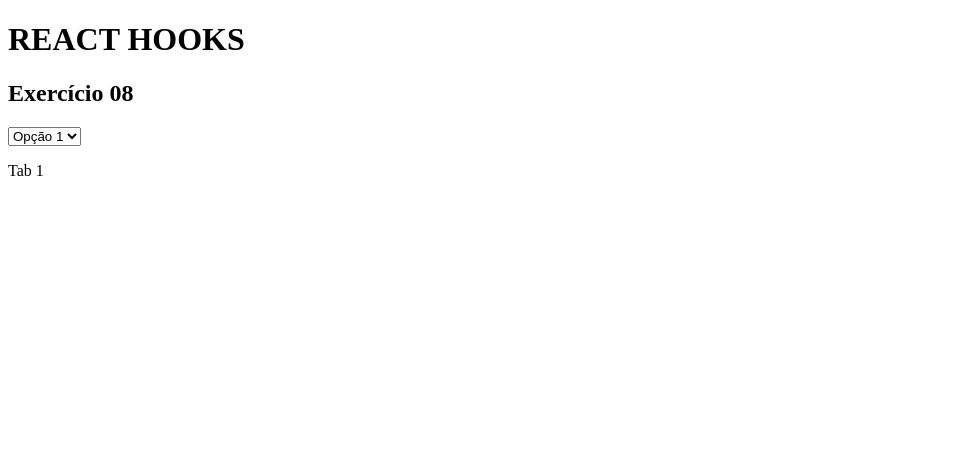
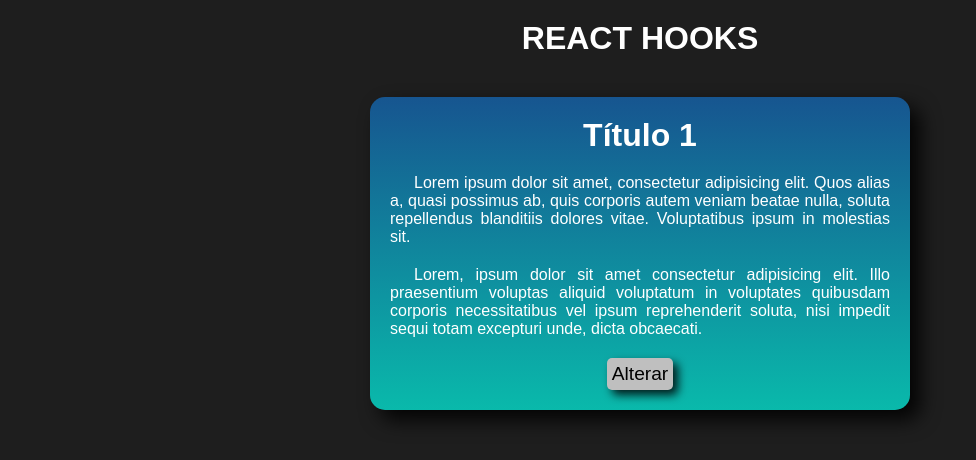
Before and after one commit to PedroSmaxY/React_Next_Hooks, a React (Vite) app: page / in a window 1280 px wide. Shown: the top 460 px of the page, without its empty margins (0-976 px from the left). Built offline with nearby package versions, Linux system fonts and the light colour scheme.

Commit message:
10_hooks

```diff
--- a/src/App.tsx
+++ b/src/App.tsx
@@ -8,7 +8,8 @@
 // import HookState07 from "./components/UseState_07";
 // import HookState08 from "./components/UseState_08";
 // import HookState09 from "./components/UseState_09";
-import HookState10 from "./components/UseState_10";
+// import HookState10 from "./components/UseState_10";
+import HookState11 from "./components/UseState_11";
 
 export default function App(): JSX.Element {
   return (
@@ -23,7 +24,8 @@ export default function App(): JSX.Element {
       {/* <HookState07 /> */}
       {/* <HookState08 /> */}
       {/* <HookState09 /> */}
-      <HookState10 />
+      {/* <HookState10 /> */}
+      <HookState11 />
     </>
   );
 }
--- /dev/null
+++ b/src/components/UseState_11.css
@@ -0,0 +1,77 @@
+* {
+  margin: 0;
+  padding: 0;
+  font-family: Arial, Helvetica, sans-serif;
+}
+
+h1 {
+  text-align: center;
+  margin: 20px;
+}
+
+body {
+  background-color: rgba(0, 0, 0, 0.884);
+  color: white;
+  height: 100vh;
+}
+
+.classUm {
+  position: static;
+  background-image: linear-gradient(
+    to bottom,
+    rgba(15, 139, 255, 0.507),
+    rgba(0, 255, 234, 0.692)
+  );
+  max-width: 500px;
+  margin: auto;
+  padding: 20px;
+  margin-top: 40px;
+  border-radius: 15px;
+  box-shadow: 10px 10px 20px rgba(0, 0, 0, 0.897);
+  transition: 1.5seg;
+}
+
+.classDois {
+  position: static;
+  background-image: linear-gradient(155deg, rgb(255, 31, 31), rgb(49, 1, 1));
+  max-width: 500px;
+  margin: auto;
+  padding: 20px;
+  margin-top: 40px;
+  border-radius: 15px;
+  box-shadow: 10px 10px 20px rgba(0, 0, 0, 0.897);
+  transition: 1.5seg;
+}
+
+h2 {
+  text-align: center;
+  margin-bottom: 20px;
+  font-size: 2em;
+}
+
+p {
+  text-align: justify;
+  padding-bottom: 20px;
+  text-indent: 1.5em;
+}
+
+button {
+  display: block;
+  margin: 0 auto;
+  padding: 5px;
+  font-size: 1.2em;
+  border: none;
+  box-shadow: 5px 5px 10px rgba(0, 0, 0, 0.849);
+  cursor: pointer;
+  border-radius: 5px;
+  filter: brightness(80%);
+  transition: 500ms;
+}
+
+button:hover {
+  filter: brightness(100%);
+}
+
+button:active {
+  box-shadow: inset 0 0 5px rgba(0, 0, 0, 0.849);
+}
--- /dev/null
+++ b/src/components/UseState_11.tsx
@@ -0,0 +1,38 @@
+import { useState } from "react";
+import "./UseState_11.css";
+
+export default function HookState11(): JSX.Element {
+  const [alteracao, setAlteracao] = useState(() => false);
+  const [classOption, setClassOption] = useState<string>(() => "classUm");
+
+  const alterar = () => {
+    if (alteracao) {
+      setClassOption(() => "classUm");
+      setAlteracao(() => false);
+    } else {
+      setClassOption(() => "classDois");
+      setAlteracao(() => true);
+    }
+  };
+
+  return (
+    <>
+      <div className={classOption}>
+        <h2>Título 1</h2>
+        <p>
+          Lorem ipsum dolor sit amet, consectetur adipisicing elit. Quos alias
+          a, quasi possimus ab, quis corporis autem veniam beatae nulla, soluta
+          repellendus blanditiis dolores vitae. Voluptatibus ipsum in molestias
+          sit.
+        </p>
+        <p>
+          Lorem, ipsum dolor sit amet consectetur adipisicing elit. Illo
+          praesentium voluptas aliquid voluptatum in voluptates quibusdam
+          corporis necessitatibus vel ipsum reprehenderit soluta, nisi impedit
+          sequi totam excepturi unde, dicta obcaecati.
+        </p>
+        <button onClick={alterar}>Alterar</button>
+      </div>
+    </>
+  );
+}
```
